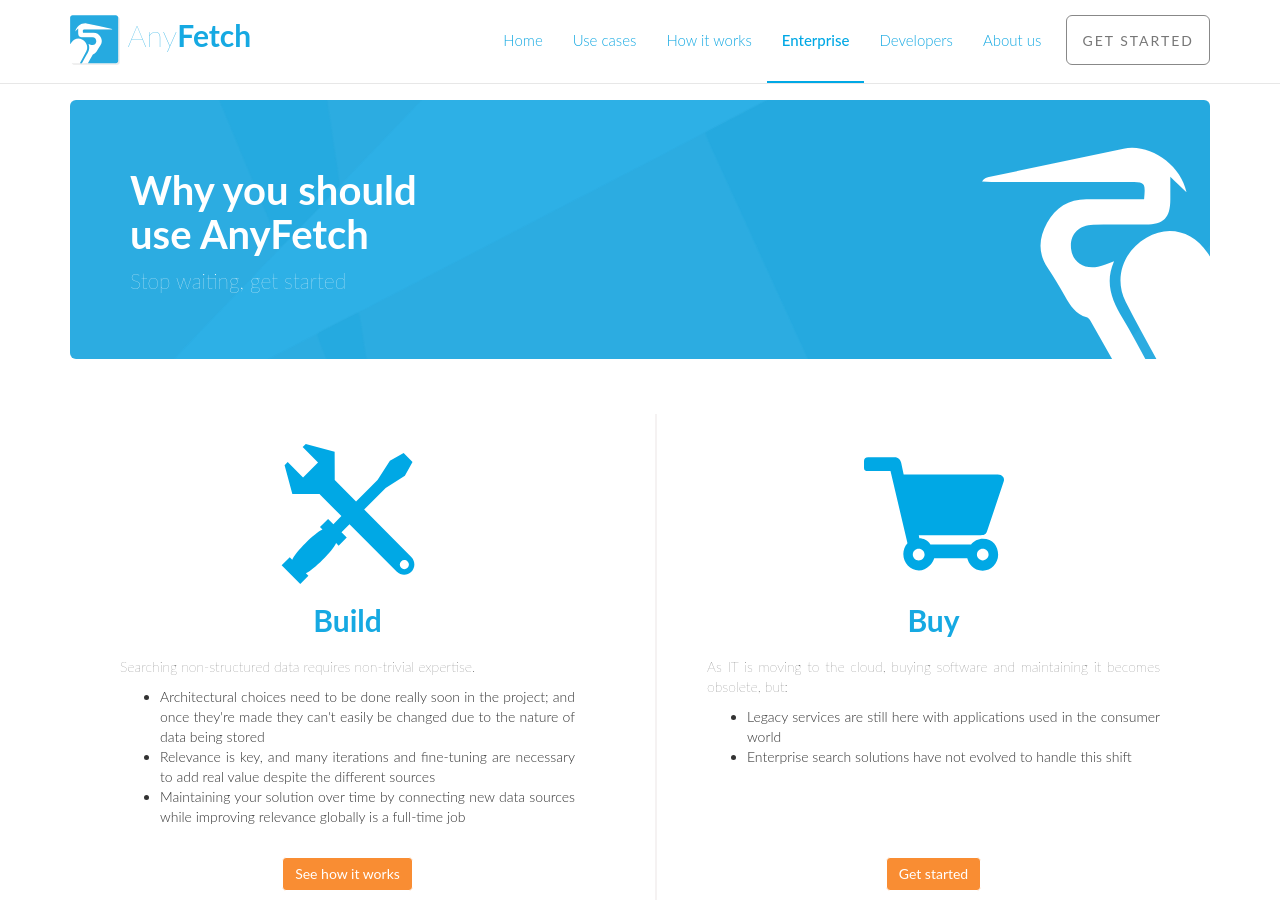
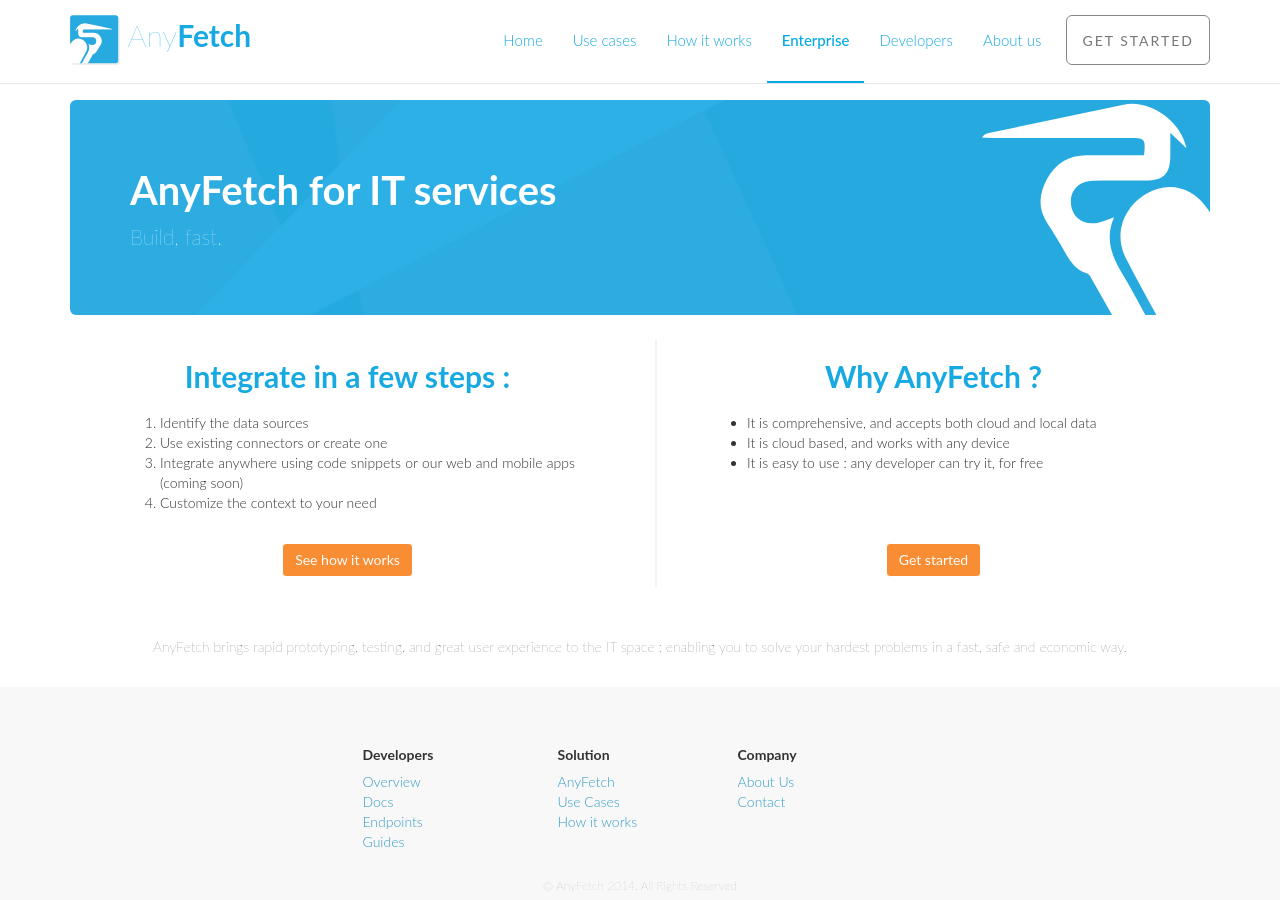
Before and after one commit to your-mom-noob/anyfetch.com, a Jekyll site: the page built from enterprise.html, in a window 1280 px wide and 900 px high. Built offline with Jekyll 4.4.1, drawn with Linux system fonts in a browser that asks for light colours; nearby versions of some CDN libraries; Markdown is read by kramdown in place of the engine named in the settings; some of the changed text lies outside the part shown.

Commit message:
New enterprise page

```diff
--- a/enterprise.html
+++ b/enterprise.html
@@ -6,43 +6,33 @@ layout: main
 <div class="container content">
 
 	<div class="jumbotron">
-		<h1 class="title">Why you should<br />use AnyFetch</h1>
-		<p>Stop waiting, get started</p>
+		<h1 class="title">AnyFetch for IT services</h1>
+		<p>Build, fast.</p>
 	</div>
 
 	<div class="row row-text">
 		<div class="col-lg-6">
-			<div class="col-lg-12 thumbnail-developers">
-				<img src="images/tools.svg" style="width: 140px; height: 140px;">
-			</div>
-
 			<div class="col-lg-12 content-column-developers">
-				<h2>Build</h2>
-				<p>Searching non-structured data requires non-trivial expertise.
-					<ul>
-						<li>Architectural choices need to be done really soon in the project; and once they're made they can't easily be changed due to the nature of data being stored</li>
-						<li>Relevance is key, and many iterations and fine-tuning are necessary to add real value despite the different sources</li>
-						<li>Maintaining your solution over time by connecting new data sources while improving relevance globally is a full-time job</li>
-					</ul>
-				</p>
+				<h2>Integrate in a few steps :</h2>
+					<ol>
+						<li>Identify the data sources</li>
+						<li>Use existing connectors or create one</li>
+						<li>Integrate anywhere using code snippets or our web and mobile apps (coming soon)</li>
+						<li>Customize the context to your need</li>
+					</ol>
 				<br />
 				<p class="text-centered"><a class="btn btn-default" href="how-it-works.html" role="button">See how it works</a></p>
 			</div><!-- /.col-lg-5 -->
 		</div>
 
 		<div class="col-lg-6">
-			<div class="col-lg-12 thumbnail-developers column-right">
-				<img src="images/buy.svg" style="width: 140px; height: 140px;">
-			</div>
-
 			<div class="col-lg-12 content-column-developers column-right">
-				<h2>Buy</h2>
-				<p>As IT is moving to the cloud, buying software and maintaining it becomes obsolete, but:</p>
+				<h2>Why AnyFetch ?</h2>
 				<ul>
-					<li>Legacy services are still here with applications used in the consumer world</li>
-					<li>Enterprise search solutions have not evolved to handle this shift</li>
+					<li>It is comprehensive, and accepts both cloud and local data</li>
+					<li>It is cloud based, and works with any device</li>
+					<li>It is easy to use : any developer can try it, for free</li>
 				</ul>
-				<br />
 				<br />
 				<br />
 				<br />
@@ -54,7 +44,7 @@ layout: main
 
 	<div class="row">
 		<div class="col-lg-12">
-				<p class="text-centered">AnyFetch brings rapid prototyping, testing, and great user experience to the IT space so that in a couple of days, any developer can test, try and ship his product.<br /><br /></p>
+				<p class="text-centered">AnyFetch brings rapid prototyping, testing, and great user experience to the IT space ; enabling you to solve your hardest problems in a fast, safe and economic way.<br /><br /></p>
 
 		</div>
 
```
